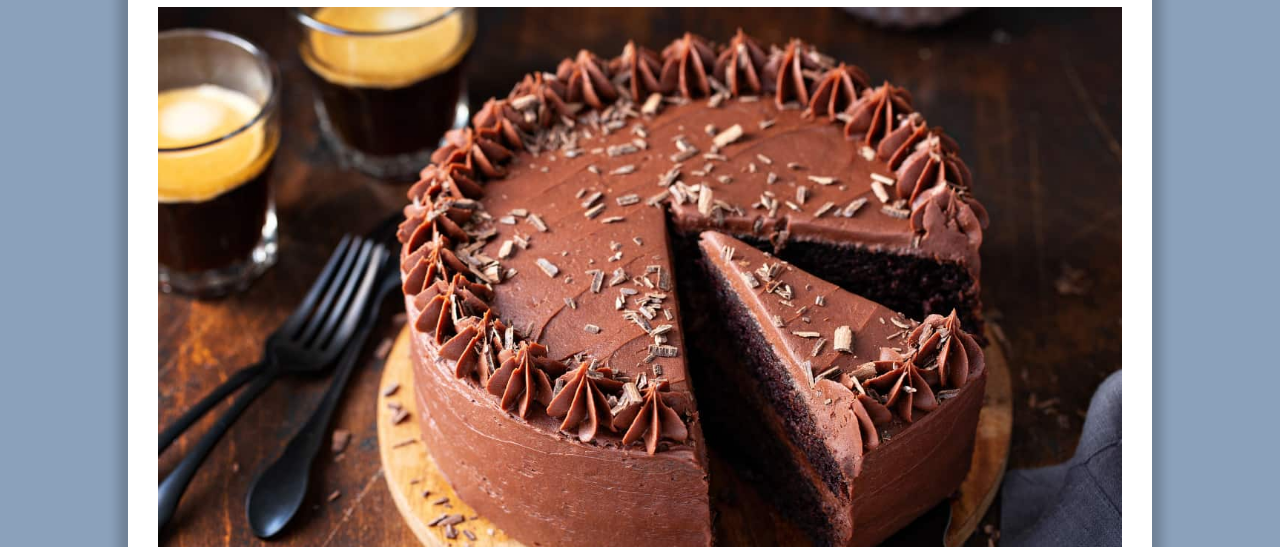
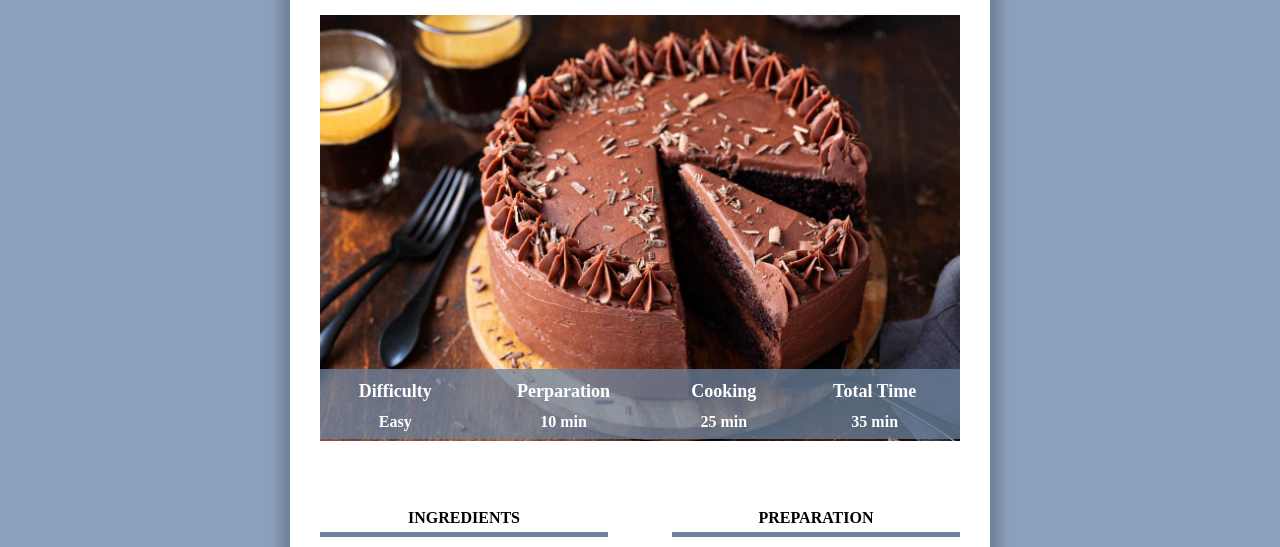
Before and after one commit to Dalizovic/recipe-website, a plain HTML site: page index.html in a window 1280 px wide. Shown: the part 213-760 px from the top of the page. Drawn offline with Linux system fonts and the light colour scheme.

Commit message:
Add files via upload

```diff
--- a/index.html
+++ b/index.html
@@ -1,39 +1,38 @@
 <!DOCTYPE html>
 <html>
-<title>Cake Recipe</title>
-<met charset="UTF-8">
+
+    <meta charset="UTF-8">
+    <meta name="viewport" content="width=device-width, initial-scale=1.0">
     <link rel="stylesheet" href="recipe.css">
 
     <head>
-
-
+        <link rel="icon" type="image/x-icon" href="cakeico.ico">
+        <title>Cake Recipe</title>
     </head>
 
     <body>
-
-
-
 
         <div class="content">
 
             <div class="center category">
                 <P class="category">Recipe</P>
             </div>
+
             <h1>Chocolate Cake</h1>
 
             <div class="separator"></div>
-
 
             <!-- HTML comment -->
             <div class="center">
                 <p class="description"><b>"This easy recipe for chocolate cake is a classic. It will please even the
                         most
                         indulgent."</b></p>
+            </div>
 
-            </div>
             <div class="info">
 
                 <img class="center info" src="cake.jpg" alt="chocolate cake">
+
                 <br>
 
                 <table class="info">
@@ -56,9 +55,8 @@
             </div>
 
             <br>
+
             <div>
-
-
                 <div class="column column1">
                     <h2>Ingredients</h2>
 
@@ -73,6 +71,7 @@
                 </div>
 
                 <div class="column column2">
+
                     <h2>Preparation</h2>
 
                     <table class="preparation">
@@ -106,11 +105,12 @@
                         </tr>
 
                     </table>
+
                 </div>
+
             </div>
+
         </div>
-
-
 
     </body>
 
--- a/recipe.css
+++ b/recipe.css
@@ -5,16 +5,15 @@
 body {
     background-color: #8BA1BB;
     font-family: Quicksand;
-    margin: 0;
+    /*margin: 0;*/
     font-weight: bold;
 
 }
 
 div.content {
     background-color: white;
-    margin: 60px 10% 80px 10%;
-    padding: 0px 30px 30px 30px;
-    min-width: 400px;
+    margin: 30px 4% 40px 4%;
+    padding: 0px 20px 20px 8px;
     box-shadow: 0px 0px 10px 10px rgba(0, 0, 0, 0.2);
     overflow: visible;
 }
@@ -68,13 +67,22 @@ table.info {
     width: 100%;
     color: white;
     background-color: #6C829DC0;
-    height: 60px;
+    height: 50px;
+}
+
+table.info td {
     text-align: center;
-    font-size: 15px;
+    font-size: 12px;
+    vertical-align: top;
+}
+
+table.info th {
+    font-size: 14px;
+    vertical-align: bottom;
+    padding-bottom: 8px;
 }
 
 img.info {
-
     display: block;
     object-fit: cover;
     max-height: 800px;
@@ -83,40 +91,30 @@ img.info {
 }
 
 div.column {
-    width: 45%;
+    width: 100%;
     margin-top: 18px;
-
 }
 
 div.column h2 {
     text-align: center;
+    font-size: 16px;
     text-transform: uppercase;
-    font-size: 20px;
     border-bottom: 5px solid #6C829D;
     padding-bottom: 5px;
 }
 
 div.column1 {
-    /*background-color: lightblue;*/
     display: inline-block;
-    margin-right: 10%;
+}
 
 
-}
-
-div.column2 {
-    float: right;
-}
-
 div.ingredients p {
-
     text-align: center;
     font-size: 16px;
     border: 2px solid lightgray;
     padding: 8px 0px;
     margin-top: 1px;
     margin-bottom: 5px;
-
 }
 
 table.preparation p.number {
@@ -131,7 +129,6 @@ table.preparation p.number {
     box-sizing: border-box;
     border-radius: 50%;
     margin: 0%;
-
 }
 
 table.preparation td {
@@ -147,3 +144,47 @@ table.preparation td.preparation_step {
 table.preparation tr {
     height: 60px;
 }
+
+@media only screen and (min-width: 768px) {
+
+    /* For desktop: */
+    div.content {
+        margin: 60px 10% 80px 10%;
+        padding: 0px 30px 30px 30px;
+        min-width: 400px;
+    }
+
+    table.info {
+        height: 70px;
+    }
+
+    table.info td {
+        font-size: 16px;
+    }
+
+    table.info th {
+        font-size: 18px;
+    }
+
+    div.column {
+        width: 45%;
+    }
+
+    div.column1 {
+        margin-right: 10%;
+    }
+
+    div.column2 {
+        float: right;
+    }
+}
+
+@media only screen and (min-width: 900px) {
+
+    div.content {
+        margin-left: auto;
+        margin-right: auto;
+        width: 640px;
+    }
+
+}
```
Also changed, not shown: recipe.html (+13 -13 lines), cakeico.ico (added).
